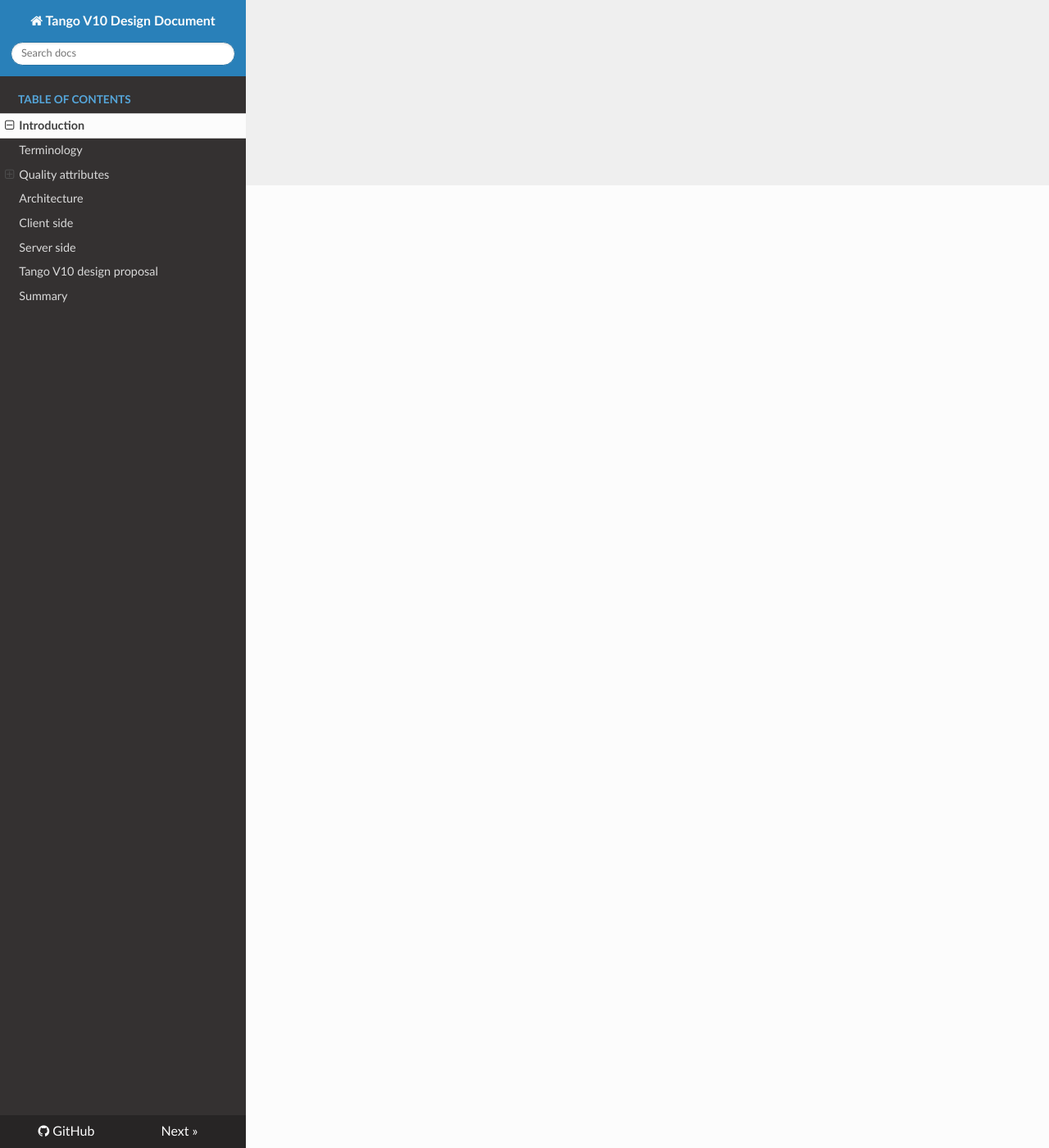
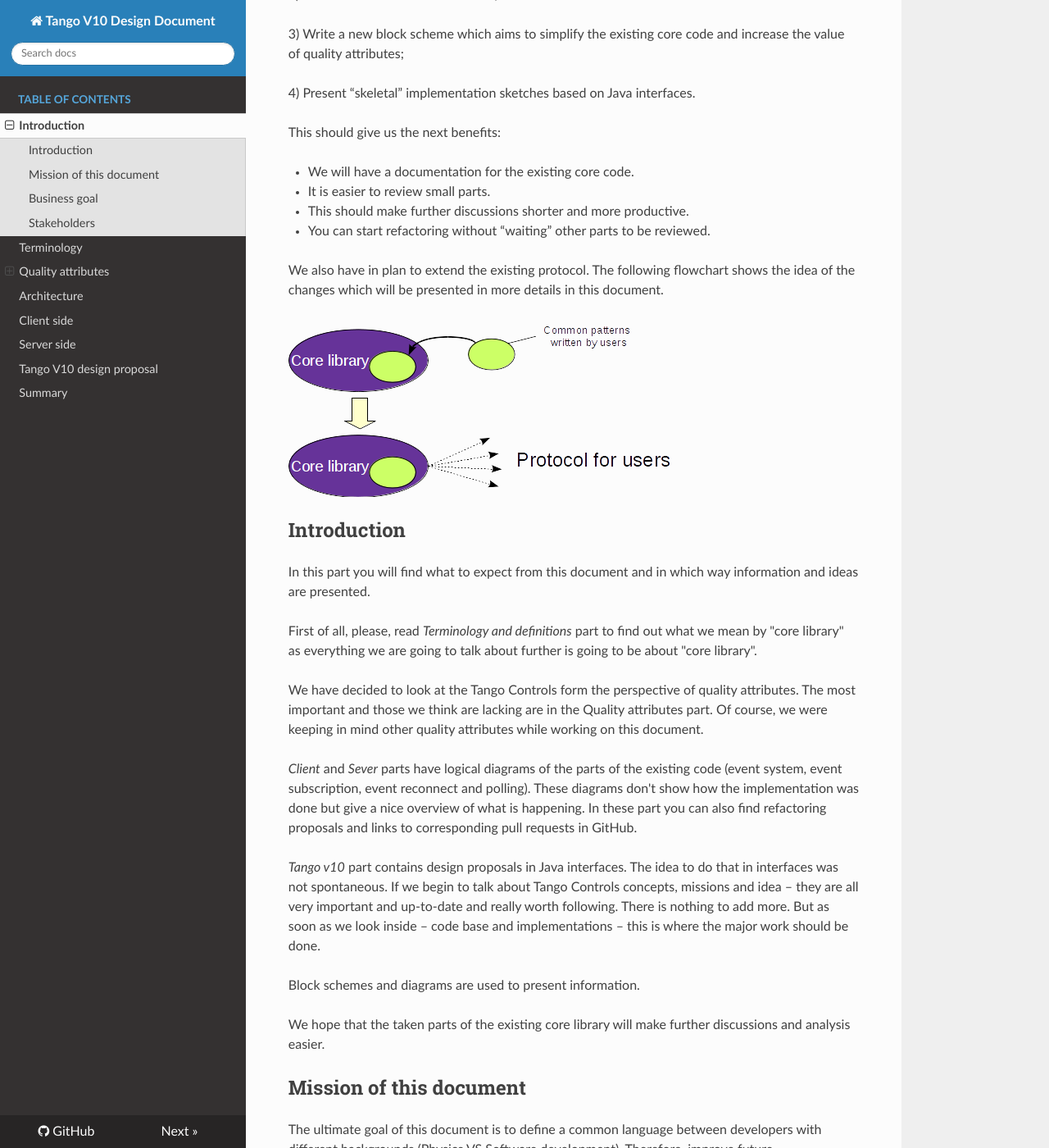
Before and after one commit to Ingvord/tango-v10-design-doc, an MkDocs documentation site: the page built from docs/index.md, in a window 1280 px wide and 1400 px high, scrolled down 1174 px. Shown: the whole window at 82% size. Built offline with MkDocs 1.6.1, drawn with Linux system fonts in a browser that asks for light colours; nearby versions of some CDN libraries; old or Windows-style settings are respelled for this version of MkDocs; some of the changed text lies outside the part shown.

Commit message:
Update index.md

```diff
--- a/docs/index.md
+++ b/docs/index.md
@@ -1,29 +1,102 @@
-### [1. Introduction](introduction.md)
+https://www.tutorialspoint.com/software_architecture_design/index.htm
 
-### [2. Terminology](terminology.md)
+[TOC]
 
-### [3. Quality attributes](quality_attributes.md)
+# Preface
 
-#### [3.1. Maintainability](maintainability.md)
+Writing this document appeared to be quite a challenging thing for us. This was not because we didn't know how to deal with the code. The main challenge was to express our ideas in the right way and to clearly understand how to merge our views with the views of Tango Controls needs and demands (to understand them correctly).
 
-#### [3.2. Reliability](reliability.md)
+We started to investigate the code from the point of quality attributes. The idea was to analyze the existing Tango Controls core library, gather all the existing features there and then write a sketch of a new architecture having all these existing features. This new architecture was planned to improve maintainability, reliability, adaptability, etc. Afterwards, we wanted to discuss the new architecture with Tango Controls developers, make improvements and build a plan of how to implement the improved architecture having the what we have now.
 
-#### [3.3. Fault tolerance](fault_tolerance.md)
+We spent 7 full days in discussions about which of quality attributes are the most important to reach the business goals and which of them we have already had and which we have to improve. We also wrote a plan of what to do next. But then we decided to ask kernel developers to fill the form with quality attributes and give their view of the percentage of each of the quality attribute regarding the existing kernel code. We had an idea to get the extremum values of quality attributes so that not to miss the existing while refactoring and to improve those are missing.
 
-#### [3.4. Performance](performance.md)
+And here we met the problems.
 
-#### [3.5. Extendability](extendability.md)
+1) We had different views of what to call “kernel”, what to call “core”.
 
-#### [3.6. Portability](portability.md)
+2) Our idea of writing a new architecture first and then thinking about further steps was not accepted.
 
-#### [3.7. Adaptability](adaptability.md)
+So we had to review our work on this document.
 
-### [4. Architecture](architecture.md)
+First, we included terminology and definitions part and gave our view of what we call “Kernel”, “Core”, etc.
+Second, we gave up the idea of writing a sketch of a new architecture of core library.
 
-### [5. Client side](client.md)
+We ended up with the following.
 
-### [6. Server side](server.md)
+1) Take a part from the existing core code;
 
-### [7. Tango V10 design proposal](tango_v10.md)
+2) Make a block scheme/sketch of it;
 
-### [8. Summary](summary.md)
+3) Write a new block scheme which aims to simplify the existing core code and increase the value of quality attributes;
+
+4) Present “skeletal” implementation sketches based on Java interfaces.
+
+
+This should give us the next benefits:
+
+- We will have a documentation for the existing core code.
+
+- It is easier to review small parts.
+
+- This should make further discussions shorter and more productive.
+
+- You can start refactoring without “waiting” other parts to be reviewed.
+
+We also have in plan to extend the existing protocol. The following flowchart shows the idea of the changes which will be presented in more details in this document.
+
+![](images/UsersCode_toCoreLib.png)
+
+
+
+
+
+
+
+## Introduction
+
+In this part you will find what to expect from this document and in which way information and ideas are presented.
+
+First of all, please, read _Terminology and definitions_ part to find out what we mean by "core library" as everything we are going to talk about further is going to be about "core library".
+
+We have decided to look at the Tango Controls form the perspective of quality attributes. The most important and those we think are lacking are in the Quality attributes part. Of course, we were keeping in mind other quality attributes while working on this document.
+
+_Client_ and _Sever_ parts have logical diagrams of the parts of the existing code (event system, event subscription, event reconnect and polling). These diagrams don't show how the implementation was done but give a nice overview of what is happening. In these part you can also find refactoring proposals and links to corresponding pull requests in GitHub.
+
+_Tango v10_ part contains design proposals in Java interfaces. The idea to do that in interfaces was not spontaneous. If we begin to talk about Tango Controls concepts, missions and idea – they are all very important and up-to-date and really worth following. There is nothing to add more. But as soon as we look inside – code base and implementations – this is where the major work should be done.
+
+Block schemes and diagrams are used to present information.
+
+We hope that the taken parts of the existing core library will make further discussions and analysis easier.
+
+
+
+
+
+
+
+
+
+
+## Mission of this document
+
+
+The ultimate goal of this document is to define a common language between developers with different backgrounds (Physics VS Software development).
+Therefore, improve future communication between them. This will dramatically improve code quality, resolve many current issues and also significantly simplify further bug fixing.
+
+While this document describes the targeted architecture design for Tango core, we keep in mind current community needs and possible difficulties that may occur if migration to this new architecture will be approved.
+
+This document is supplied with flowcharts and "skeletal" implementation sketches based on Java interfaces. These are intended to demonstrate how the new design may be implemented in Tango core library as well it may help to define a roadmap for Tango kernel refactoring. And in the future it is supposed to provide the basis for evolutionary refactoring of Tango Controls.
+
+The goal is to decrease time to market and lower integration and maintain costs of the Tango Controls users.
+
+Finally, it will greatly improve flexibility by reducing design and system complexity.
+
+
+
+## Business goal
+
+Make Tango Controls suitable for applying in Industry and in Commerce and make it de facto a standard framework for Industry 4.0. Guarantee sustainable existence for the next 15-20 years.
+
+##  Stakeholders
+
+The main idea of this document addresses the concerns of kernel developers. Developers require well defined architectural structures and their relationships. Though, we hope that it facilitates communication among other stakeholders (e.g. end users, project manages, maintainers).
```
